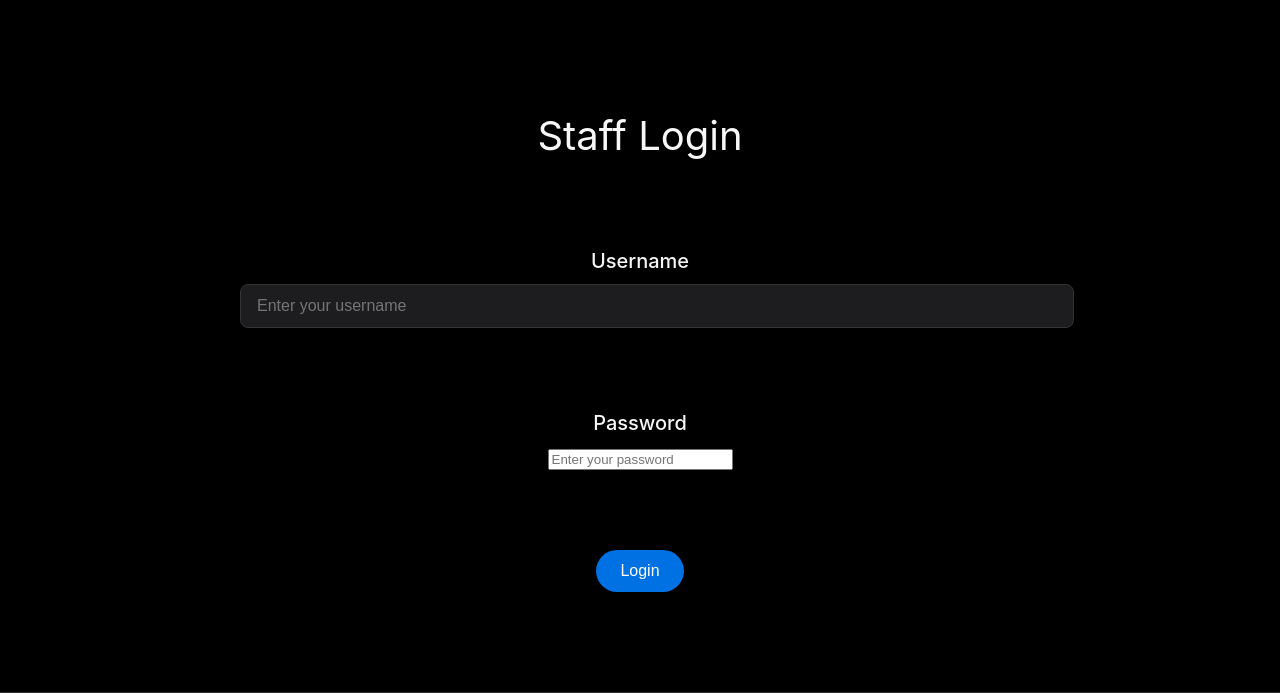
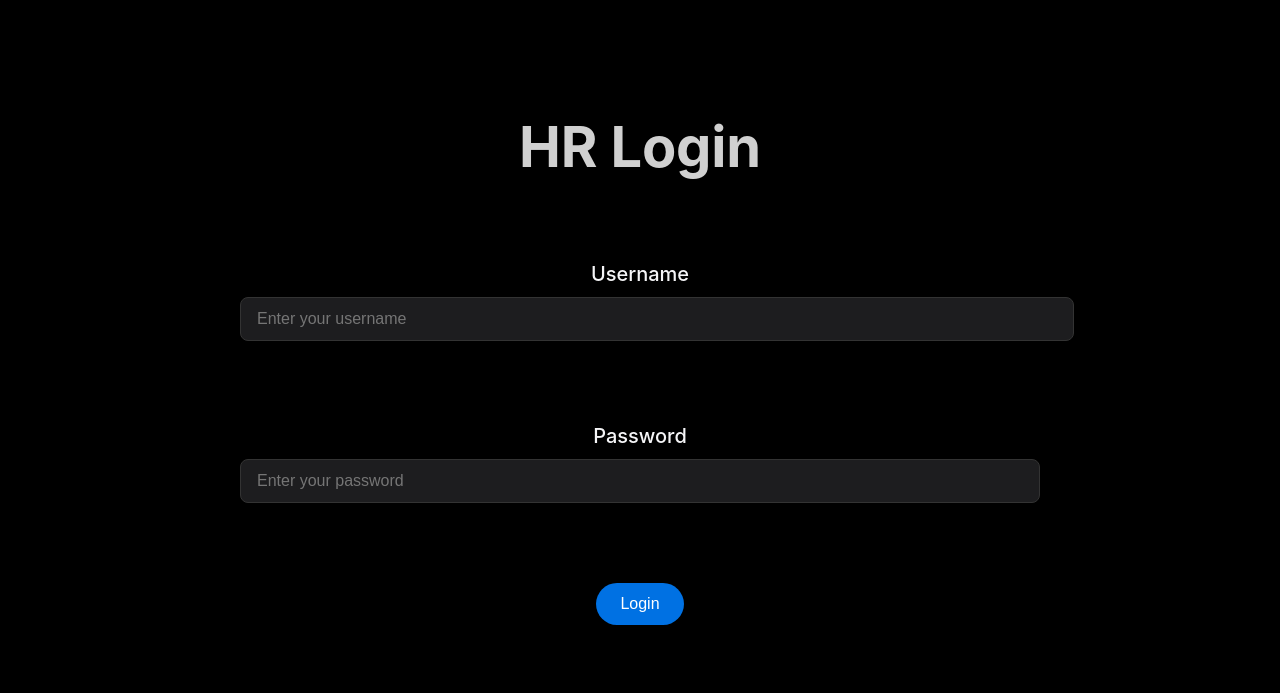
Before and after one commit to ShaanPanchal/COS10026-GroupG06, a PHP site: page /manager_login.php in a window 1280 px wide. Shown: the part 87-780 px from the top of the page. Run offline with PHP 8.4, Linux system fonts and the light colour scheme; data that the repository does not hold is empty; some web fonts are replaced.

Commit message:
the alter part final

```diff
--- a/project2/manager_login.php
+++ b/project2/manager_login.php
@@ -1,5 +1,5 @@
 <?php
-
+session_start(); // 🩵 Must be at the top!
 
 require_once 'settings.php';
 require_once 'header.inc';
@@ -45,7 +45,7 @@ if ($_SERVER["REQUEST_METHOD"] === "POST") {
 
 <main class="application-section">
   <div class="form-container">
-    <h1 class="section-headline">Staff Login</h1>
+    <h1 class="hero-headline">HR Login</h1>
 
     <?php if (!empty($login_error)): ?>
       <p class="error-msg"><?php echo htmlspecialchars($login_error); ?></p>
@@ -59,7 +59,7 @@ if ($_SERVER["REQUEST_METHOD"] === "POST") {
 
       <div class="form-group full-width">
         <label for="password">Password</label>
-        <input type="password" name="password" required placeholder="Enter your password">
+        <input type="password" name="password" class="styled-input" required placeholder="Enter your password">
       </div>
 
       <div class="form-group full-width">
```
